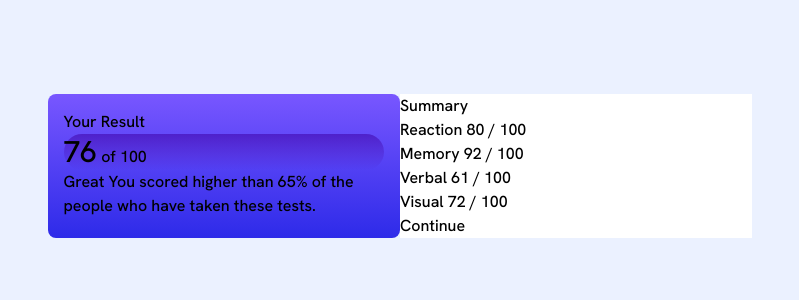
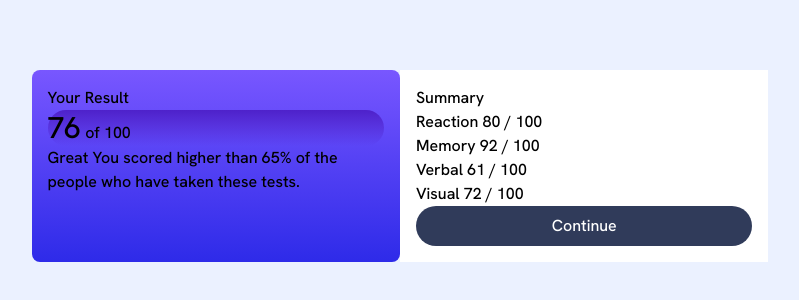
Before and after one commit to lilKriT/FEM-Results-Summary-Component, a React (Vite) app: page / in a window 1280 px wide. Shown: the part 234-534 px from the top of the page, without its empty margins (240-1039 px from the left). Built offline with nearby package versions, Linux system fonts and the light colour scheme.

Commit message:
Styling.

```diff
--- a/src/Summary.tsx
+++ b/src/Summary.tsx
@@ -14,13 +14,18 @@ const Summary = () => {
           tests.
         </div>
         {/* Right Column */}
-        <div className="w-1/2 bg-white">
+        <div className="w-1/2 bg-white p-4">
           <h2>Summary</h2>
           <div> Reaction 80 / 100</div>
           <div>Memory 92 / 100</div>
           <div>Verbal 61 / 100</div>
           <div>Visual 72 / 100</div>
-          <a href="#">Continue</a>
+          <a
+            href="#"
+            className="bg-darkGrayBlue text-white flex justify-center items-center rounded-full p-2"
+          >
+            Continue
+          </a>
         </div>
       </div>
     </section>
```
